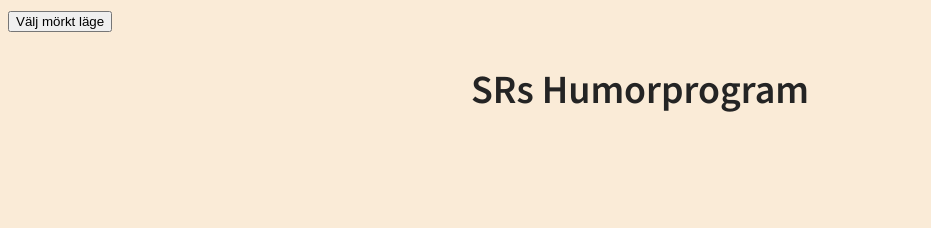
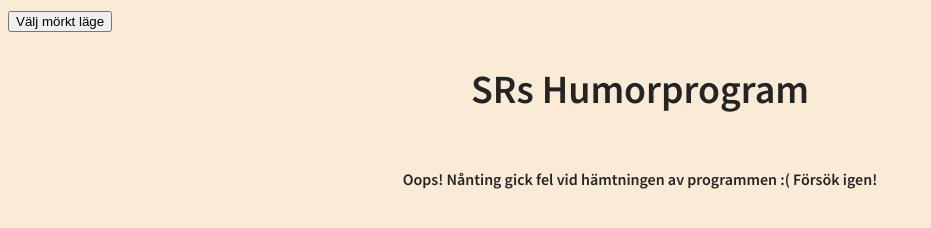
Before and after one commit to feliciacalming/To-do, a website built with Vite: page index.html in a window 1280 px wide. Shown: the whole page, without its empty margins (0-931 px from the left). Built offline with nearby package versions, Linux system fonts and the light colour scheme; no server answers.

Commit message:
(feat): add error message if API request fails
closes #21

```diff
--- a/src/scss/_startpage.scss
+++ b/src/scss/_startpage.scss
@@ -68,3 +68,10 @@
 .darkmode a {
   color: var.$color-primary-light;
 }
+
+.error-message {
+  display: flex;
+  justify-content: center;
+  align-items: center;
+  text-align: center;
+}
--- /dev/null
+++ b/src/ts/helpers/apiErrorMessage.ts
@@ -0,0 +1,10 @@
+export function displayErrorMessage(): void {
+  const messageContainer: HTMLDivElement = document.createElement('div');
+  const errorMessage: HTMLHeadingElement = document.createElement('h4');
+
+  messageContainer.classList.add('error-message');
+
+  errorMessage.innerHTML = 'Oops! Nånting gick fel vid hämtningen av programmen :( Försök igen!';
+  messageContainer.appendChild(errorMessage);
+  document.body.appendChild(messageContainer);
+}
--- a/src/ts/services/podcastService.ts
+++ b/src/ts/services/podcastService.ts
@@ -1,4 +1,5 @@
 import axios from 'axios';
+import { displayErrorMessage } from '../helpers/apiErrorMessage';
 import type { IPodcast } from '../models/IPodcast';
 import type { ISRResponse } from '../models/ISRResponse';
 
@@ -9,6 +10,7 @@
     const response = await axios.get<ISRResponse>(apiUrl);
     return response.data.programs;
   } catch (error) {
+    displayErrorMessage();
     console.log(error);
     return [];
   }
```
Also changed, not shown: README.md.
